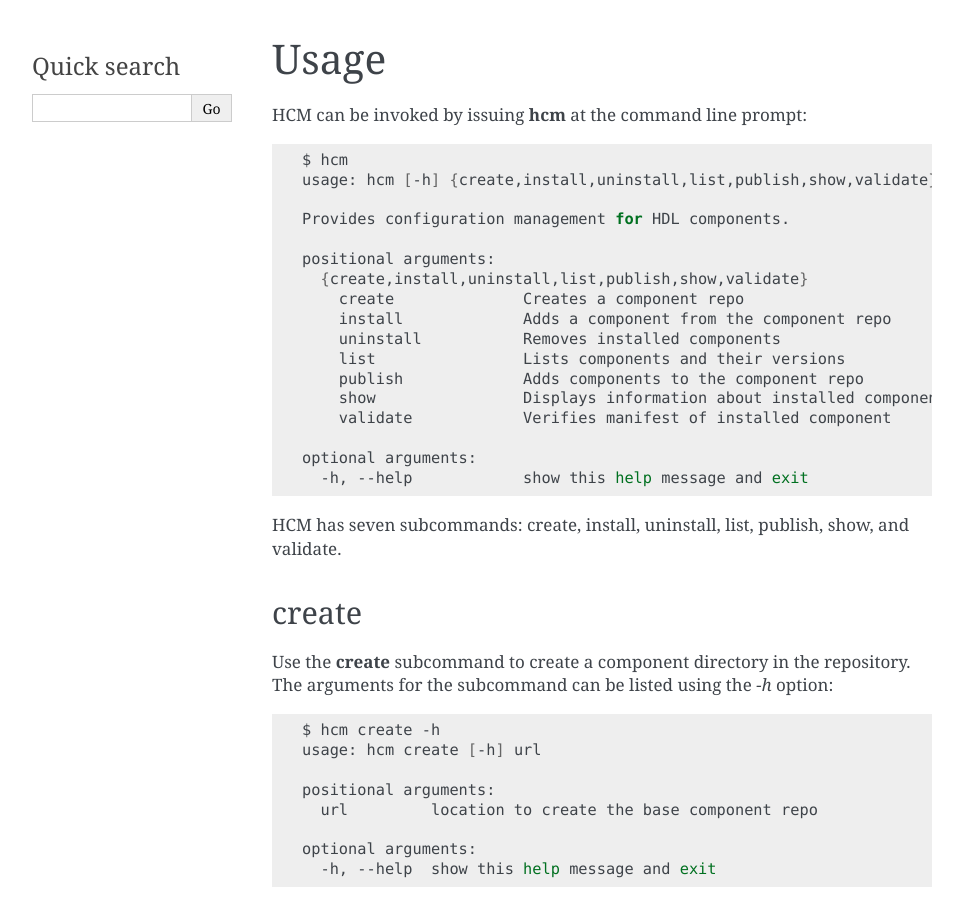
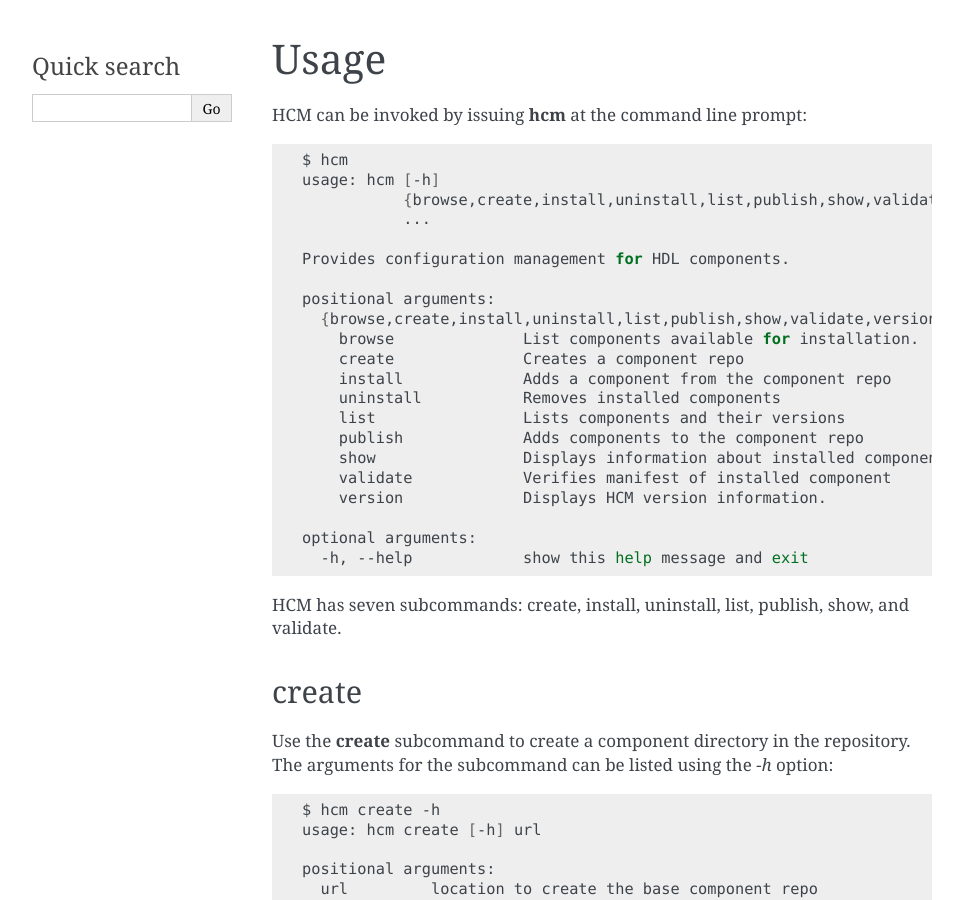
Before and after one commit to jeremiah-c-leary/hdl-component-manager, a Sphinx documentation site: the page built from docs/source/usage.rst, in a window 1280 px wide and 900 px high. Shown: the whole window, without its empty margins (148-1111 px from the left). Built offline with Sphinx 7.4.7, drawn with Linux system fonts in a browser that asks for light colours.

Commit message:
Updates for issue #49
Adding version to usage documentation.

```diff
--- a/README.rst
+++ b/README.rst
@@ -97,12 +97,13 @@ HCM can be invoked by issuing **hcm** at the command line prompt:
 
     $ hcm
     usage: hcm [-h]
-               {browse,create,install,uninstall,list,publish,show,validate} ...
+               {browse,create,install,uninstall,list,publish,show,validate,version}
+               ...
 
     Provides configuration management for HDL components.
 
     positional arguments:
-      {browse,create,install,uninstall,list,publish,show,validate}
+      {browse,create,install,uninstall,list,publish,show,validate,version}
         browse              List components available for installation.
         create              Creates a component repo
         install             Adds a component from the component repo
@@ -111,6 +112,7 @@ HCM can be invoked by issuing **hcm** at the command line prompt:
         publish             Adds components to the component repo
         show                Displays information about installed components
         validate            Verifies manifest of installed component
+        version             Displays HCM version information.
 
     optional arguments:
       -h, --help            show this help message and exit
--- a/docs/source/usage.rst
+++ b/docs/source/usage.rst
@@ -6,12 +6,15 @@ HCM can be invoked by issuing **hcm** at the command line prompt:
 .. code-block:: bash
 
     $ hcm
-    usage: hcm [-h] {create,install,uninstall,list,publish,show,validate} ...
+    usage: hcm [-h]
+               {browse,create,install,uninstall,list,publish,show,validate,version}
+               ...
 
     Provides configuration management for HDL components.
 
     positional arguments:
-      {create,install,uninstall,list,publish,show,validate}
+      {browse,create,install,uninstall,list,publish,show,validate,version}
+        browse              List components available for installation.
         create              Creates a component repo
         install             Adds a component from the component repo
         uninstall           Removes installed components
@@ -19,6 +22,7 @@ HCM can be invoked by issuing **hcm** at the command line prompt:
         publish             Adds components to the component repo
         show                Displays information about installed components
         validate            Verifies manifest of installed component
+        version             Displays HCM version information.
 
     optional arguments:
       -h, --help            show this help message and exit
```
